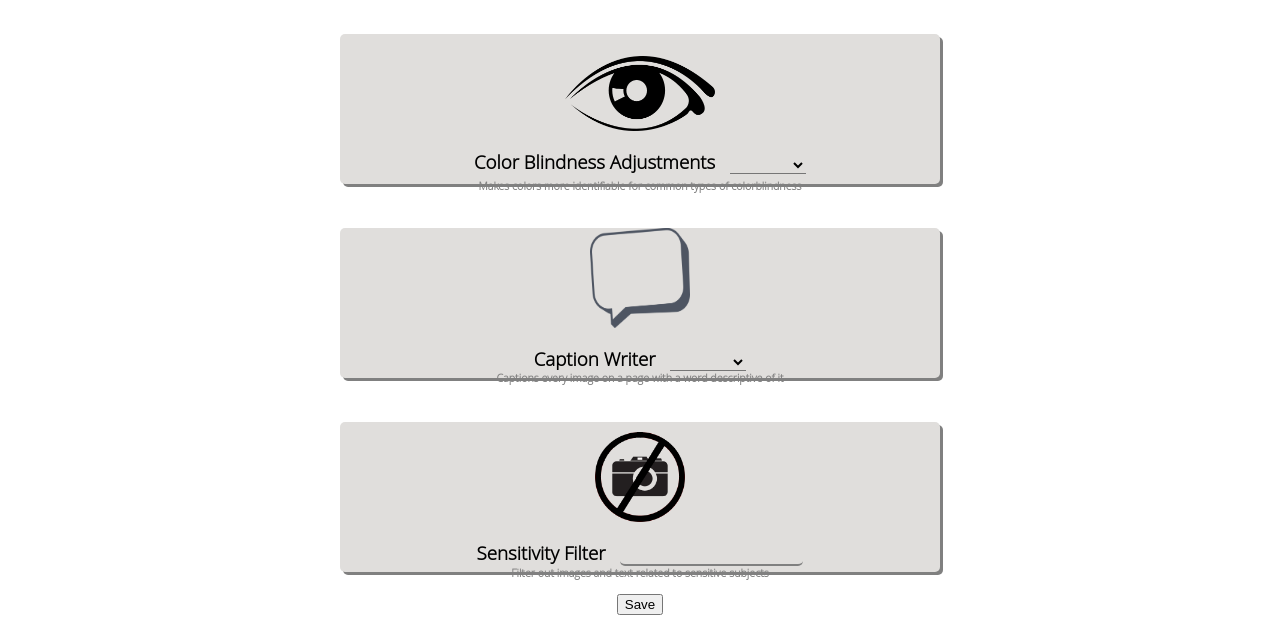
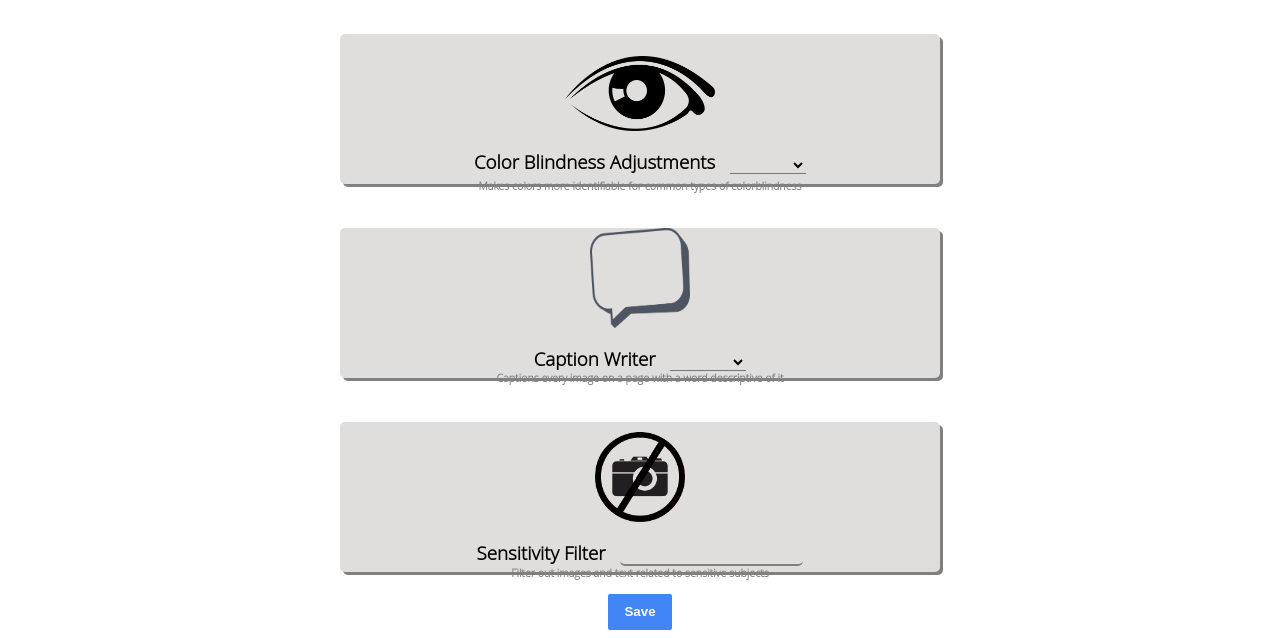
Before and after one commit to KevinTXY/WACS, a browser extension: page src/settings.html in a window 1280 px wide. Shown: the part 294-932 px from the top of the page. Drawn offline with Linux system fonts and the light colour scheme.

Commit message:
Updated Submit button

```diff
--- a/src/settings.css
+++ b/src/settings.css
@@ -97,6 +97,18 @@ h6{
     width:100px;
     height: 100px;
     position: relative;
+  }
+
+  #save{
+    height: 36px;
+    padding-left: 16px;
+    padding-right: 16px;
+    border-radius: 2px;
+    background-color: rgb(66,133, 244);
+    color: white;
+    font-weight: bold;
+    border: 0px;
+
 
   }
 .sel{
```
